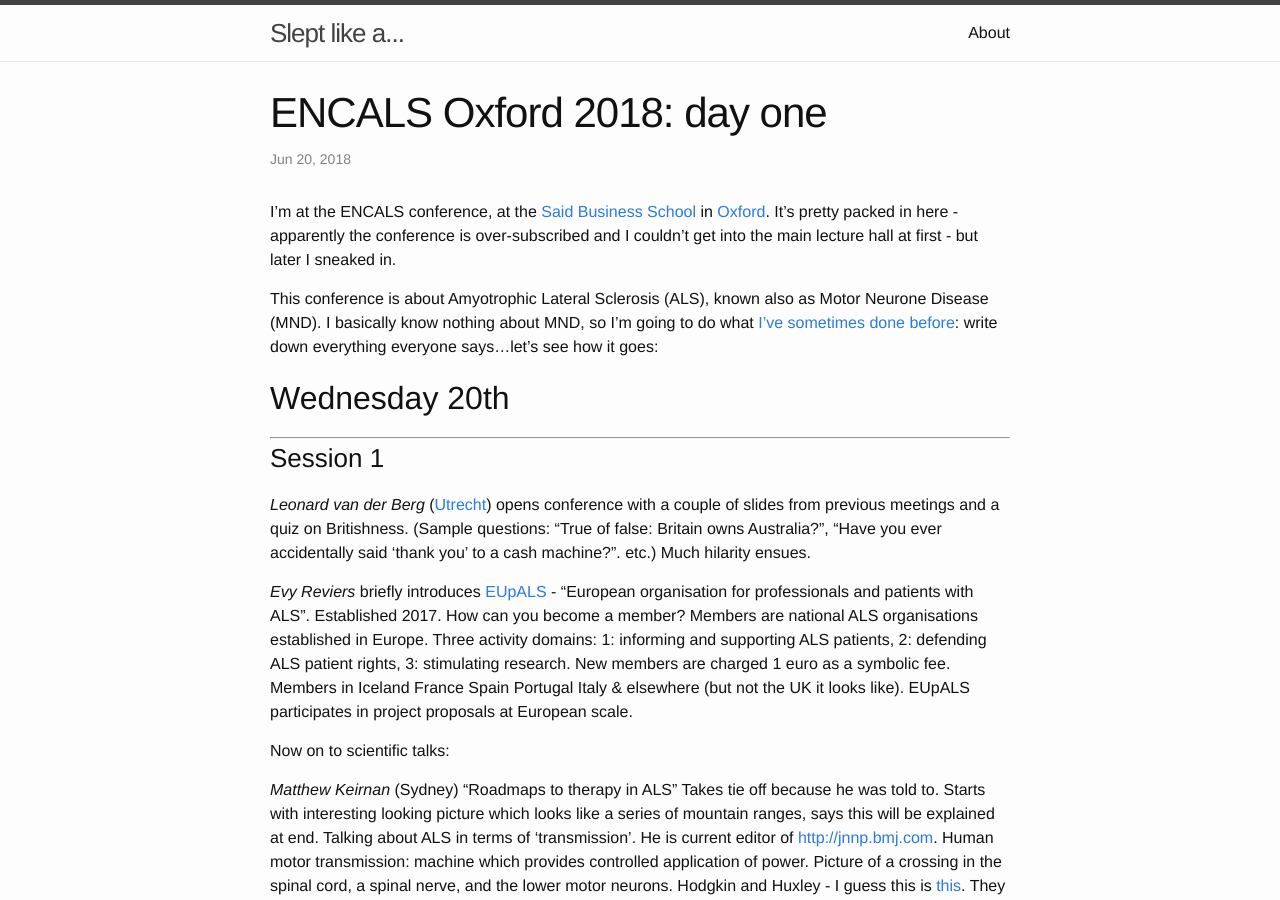
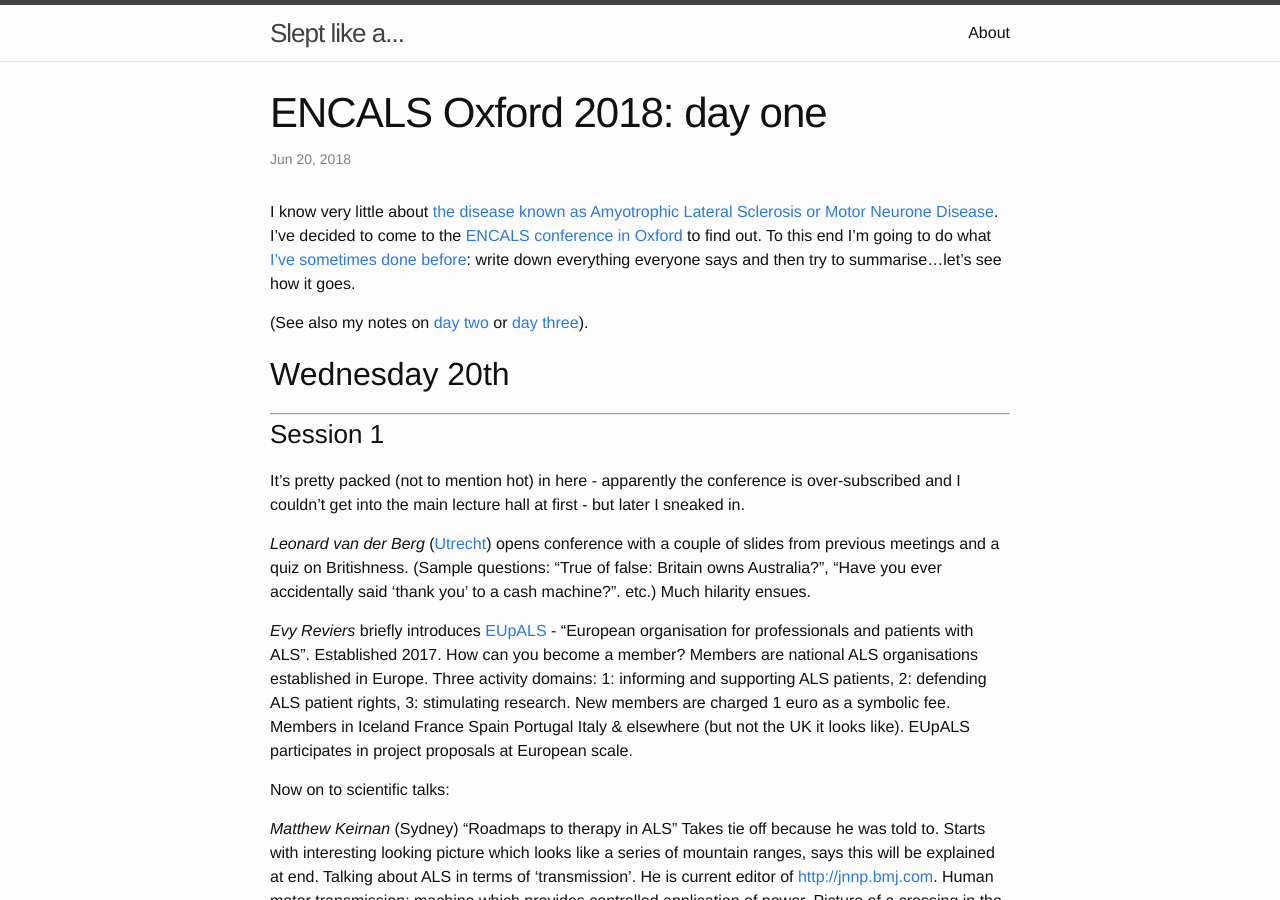
Before and after one commit to gavinband/gavinband.github.io, a Jekyll site: the page built from _posts/2018-06-20-ENCALS-Day-one-report.md, in a window 1280 px wide and 900 px high. Built offline with Jekyll 4.4.1, drawn with Linux system fonts in a browser that asks for light colours.

Commit message:
ENCALS posts: minor update

```diff
--- a/_posts/2018-06-20-ENCALS-Day-one-report.md
+++ b/_posts/2018-06-20-ENCALS-Day-one-report.md
@@ -5,14 +5,15 @@ date:   2018-06-20
 categories: ALS
 ---
 
-I'm at the ENCALS conference, at the [Said Business School](https://www.sbs.ox.ac.uk) in [Oxford](https://www.openstreetmap.org/search?query=oxford).
-It's pretty packed in here - apparently the conference is over-subscribed and I couldn't get into the main lecture hall at first - but later I sneaked in.
+I know very little about [the disease known as Amyotrophic Lateral Sclerosis or Motor Neurone Disease](https://en.wikipedia.org/wiki/Amyotrophic_lateral_sclerosis).  I've decided to come to the [ENCALS conference in Oxford](https://www.encals.eu/meetings/encals-meeting-2018-oxford-england/) to find out.  To this end I'm going to do what [I've](https://gavinband.wordpress.com/2010/10/07/gcd-2010-day-1/) [sometimes](https://gavinband.wordpress.com/2011/04/12/emgm-2011/) [done](https://gavinband.wordpress.com/2011/04/12/emgm-2011-day-two/) [before](https://gavinband.wordpress.com/2014/06/08/gem-2014-day-one/): write down everything everyone says and then try to summarise...let's see how it goes.
 
-This conference is about Amyotrophic Lateral Sclerosis (ALS), known also as Motor Neurone Disease (MND).  I basically know nothing about MND, so I'm going to do what [I've](https://gavinband.wordpress.com/2010/10/07/gcd-2010-day-1/) [sometimes](https://gavinband.wordpress.com/2011/04/12/emgm-2011/) [done](https://gavinband.wordpress.com/2011/04/12/emgm-2011-day-two/) [before](https://gavinband.wordpress.com/2014/06/08/gem-2014-day-one/): write down everything everyone says...let's see how it goes:
+(See also my notes on [day two]({{ site.baseurl }}{% post_url 2018-06-21-ENCALS-Day-two-report %}) or [day three]({{ site.baseurl }}{% post_url 2018-06-22-ENCALS-Day-three-report %})).
 
 ## Wednesday 20th
 ---
 ### Session 1
+
+It's pretty packed (not to mention hot) in here - apparently the conference is over-subscribed and I couldn't get into the main lecture hall at first - but later I sneaked in.
 
 *Leonard van der Berg* ([Utrecht](https://ern-euro-nmd.eu/contact/leonard-van-den-berg/)) opens conference with a couple of slides from previous meetings and a quiz on Britishness. (Sample questions: "True of false: Britain owns Australia?", "Have you ever accidentally said 'thank you' to a cash machine?".  etc.)  Much hilarity ensues.
 
```
